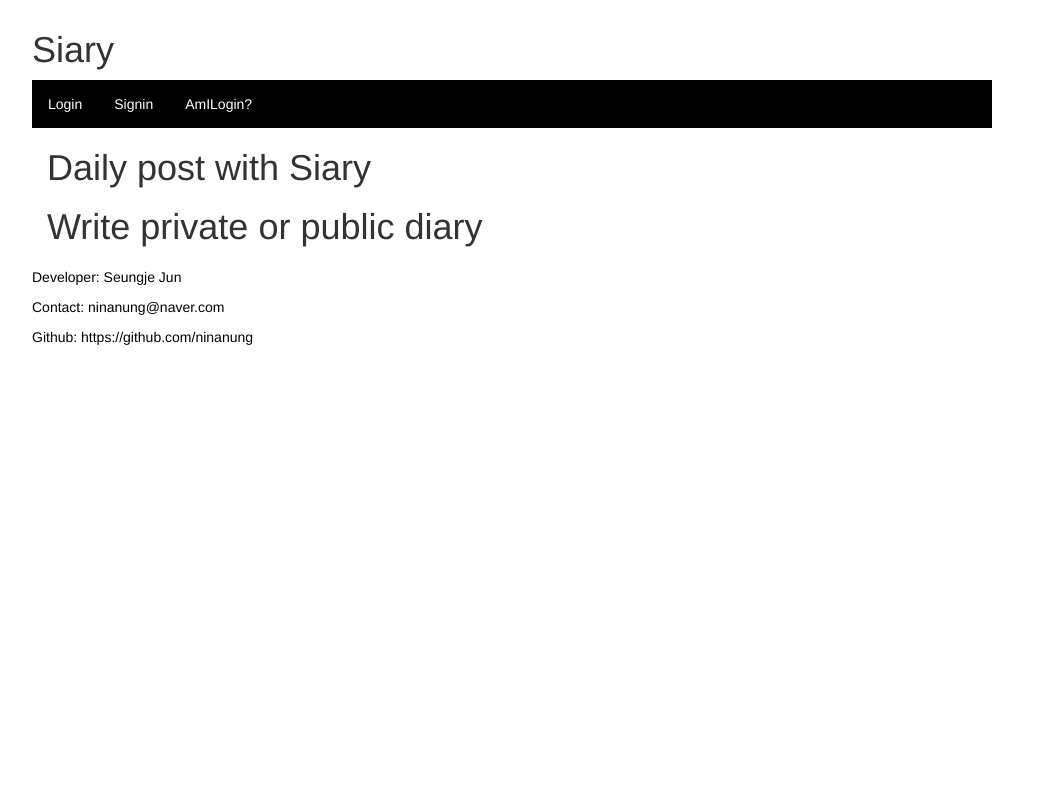
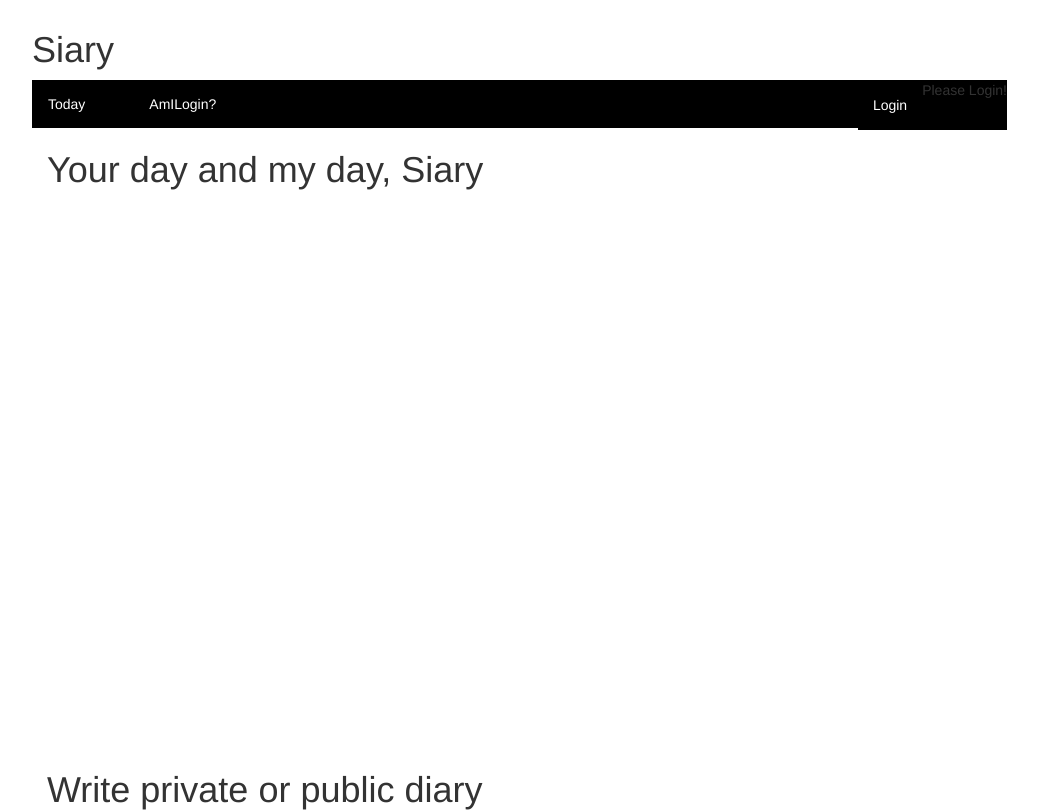
Before and after one commit to ninanung/Simple-Diary, a Vue app in the folder frontend/: page / in a window 1280 px wide. Shown: the top 812 px of the page, without its empty margins (128-1166 px from the left). Built offline with nearby package versions, Linux system fonts and the light colour scheme.

Commit message:
home and app.vue

```diff
--- a/frontend/src/App.vue
+++ b/frontend/src/App.vue
@@ -3,11 +3,19 @@
         <div class="title">
             <h1>Siary</h1>
         </div>
+        <div>
+            <ul class="nav navbar-nav navbar-right">
+                <li v-if="!islogin"><router-link :to="{ name: 'login' }">Login</router-link></li>
+                <li v-if="islogin"><router-link :to="{ name: 'logout' }">Logout</router-link></li>
+                <li v-if="!islogin">Please Login!</li>
+                <li v-if="islogin">Hello, { user.id }</li>
+            </ul>
+        </div>
         <div class="nav">
             <nav v-if="!islogin">
                 <ul>
-                    <li><router-link :to="{ name: 'login' }">Login</router-link></li>
-                    <li><router-link :to="{ name: 'signin' }">Signin</router-link></li>
+                    <li><router-link :to="{ name: 'today' }">Today</router-link></li>
+                    <li><router-link :to="{ name: 'signin' }"></router-link></li>
                     <li><router-link :to="{ name: 'islogin' }">AmILogin?</router-link></li>
                 </ul>
             </nav>
@@ -29,7 +37,7 @@ import constant from './constant.js';
 
 export default {
     name: 'app',
-    computed: mapState([ 'islogin' ]),
+    computed: mapState([ 'islogin', 'user' ]),
     methods: {
         logout: function() {
             this.$store.dispatch(constant.LOGOUT);
--- a/frontend/src/components/Home.vue
+++ b/frontend/src/components/Home.vue
@@ -1,10 +1,13 @@
 <template>
-    <div>
-        <div class="first">
-            <h1>Daily post with Siary</h1>
+    <div class="main">
+        <div id="concept" class="one">
+            <h1>Your day and my day, Siary</h1>
         </div>
-        <div class="second">
+        <div id="concept" class="two">
             <h1>Write private or public diary</h1>
+        </div>
+        <div id="concept" class="three">
+            <h1>Show or see somebody's daily life</h1>
         </div>
     </div>
 </template>
@@ -16,5 +19,21 @@ export default {
 </script>
 
 <style scoped>
-
+    .main {
+        margin: 0; padding: 0; border: 0; width: 100%;
+    }
+    #concept {
+        width: 100%; height: 600px; margin: 0; padding: 0; border: 0;
+        background-size: 100%;
+        background-repeat: no-repeat;
+    }
+    .one {
+        background-image: url();
+    }
+    .two {
+        background-image: url();
+    }
+    three {
+        background-image: url();
+    }
 </style>
```
